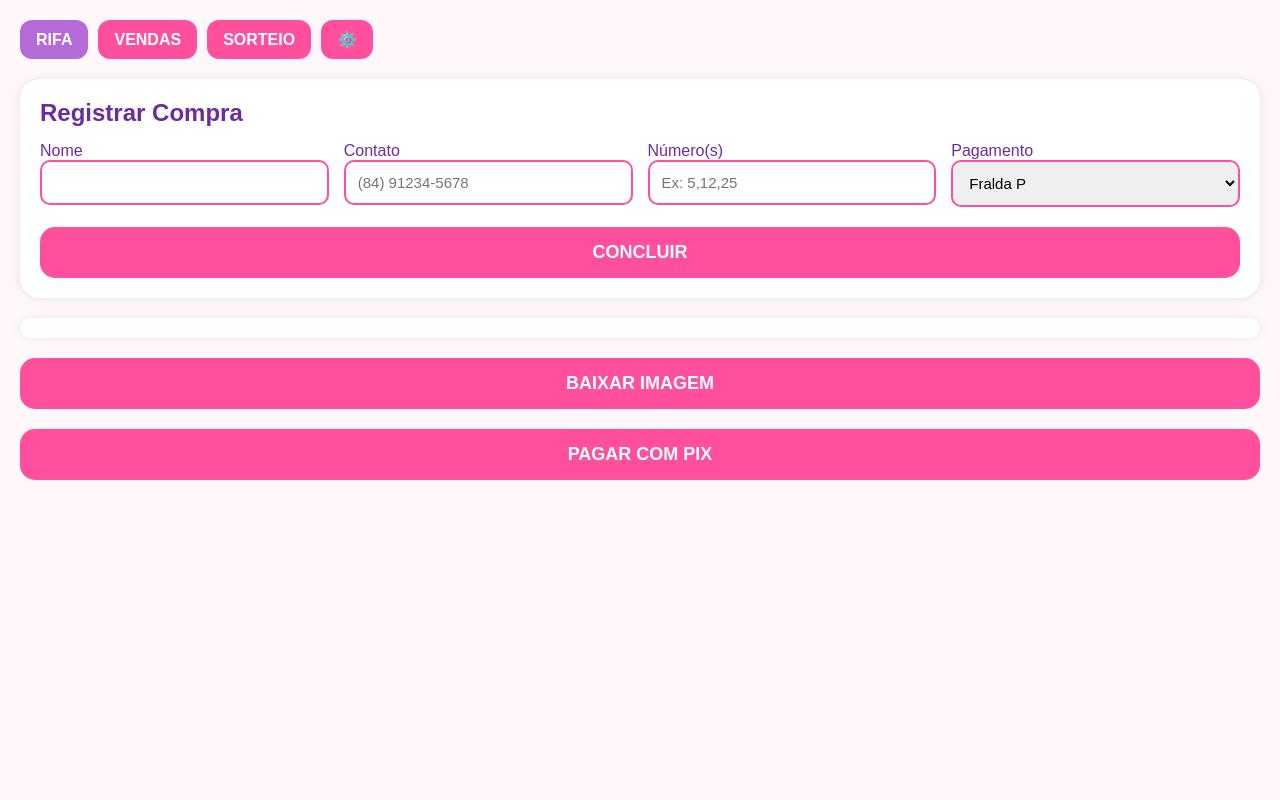
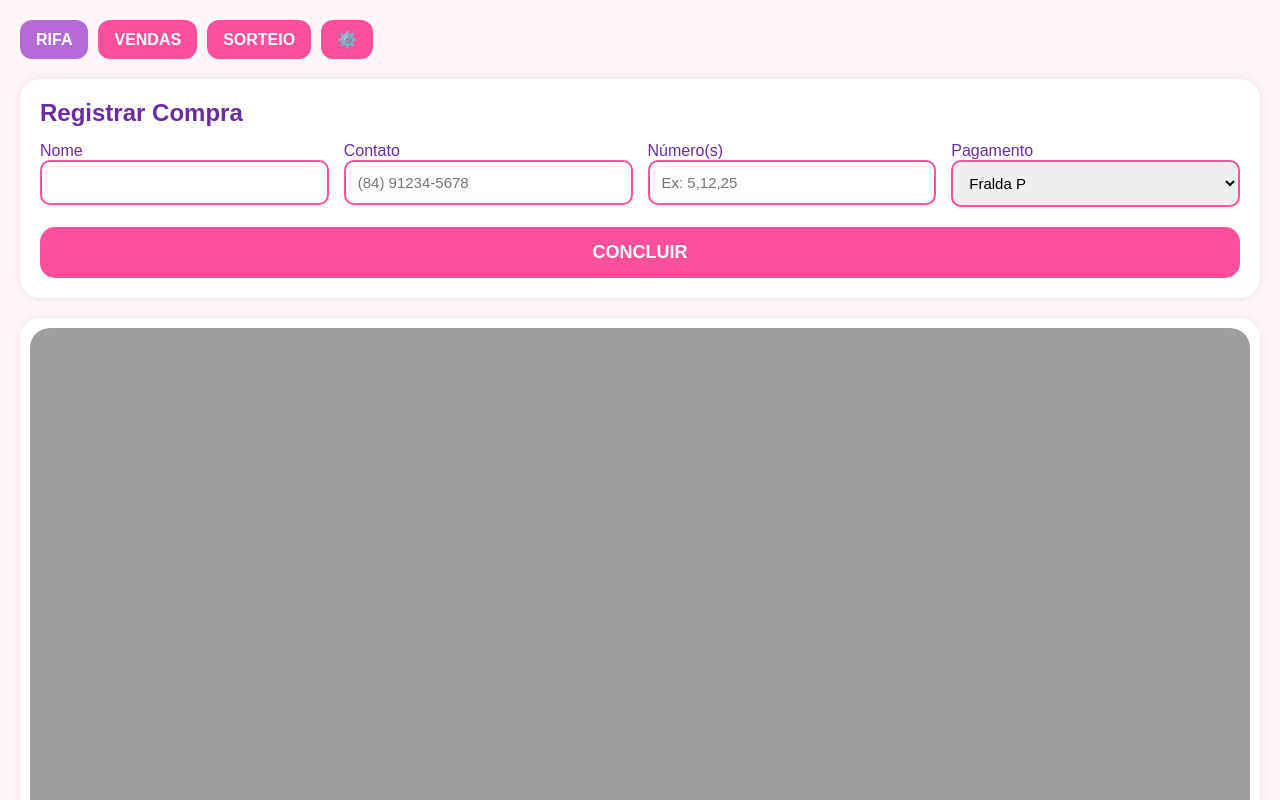
Before and after one commit to john-archs/Rifa-Daniela, a plain HTML site: page index.html in a window 1280 px wide. Shown: the top 800 px of the page. Drawn offline with Linux system fonts and the light colour scheme.

Commit message:
Update index.html

```diff
--- a/index.html
+++ b/index.html
@@ -353,6 +353,15 @@
 </head>
 
 <body>
+  <script>
+window.addEventListener('load', function() {
+    if (!sessionStorage.getItem('reload_once')) {
+        sessionStorage.setItem('reload_once', 'true');
+        location.reload();
+    }
+});
+</script>
+
 
 <div class="tabs">
     <button class="tab-btn active"
@@ -2331,11 +2340,7 @@
         }
 
         // IMAGEM
-        localStorage.setItem(
-            'imagemRifa',
-            urlImagem
-        );
-        imagem.src = urlImagem;
+
 
         // QR PIX
         localStorage.setItem(
@@ -2886,4 +2891,4 @@
         </div>
     </div>
 </body>
-      </html>
+   </html>
```
